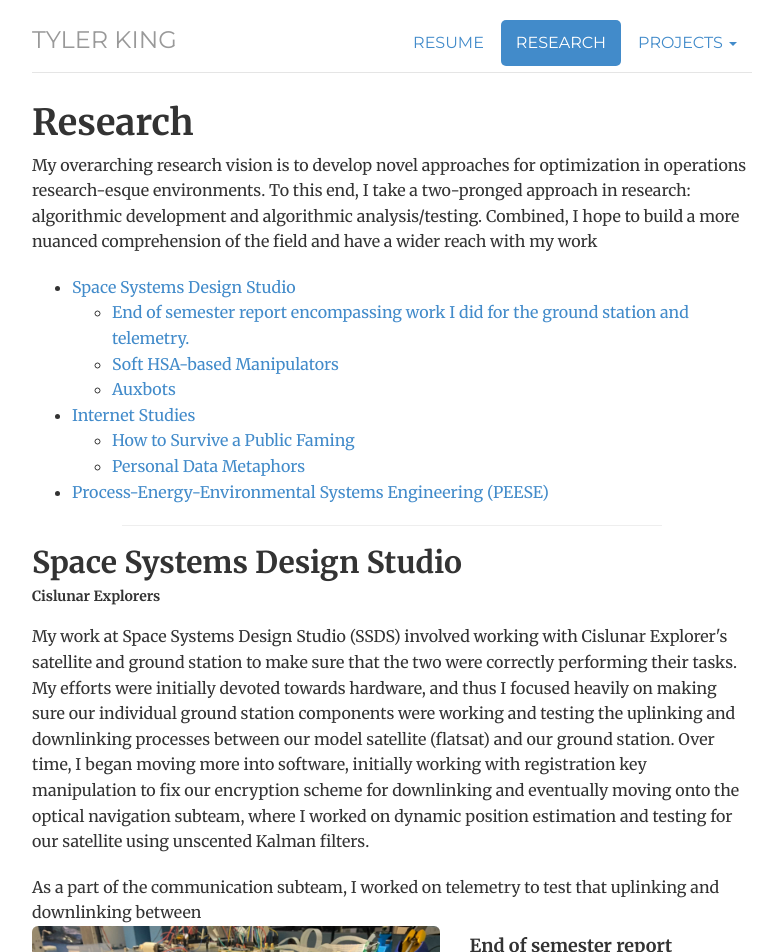
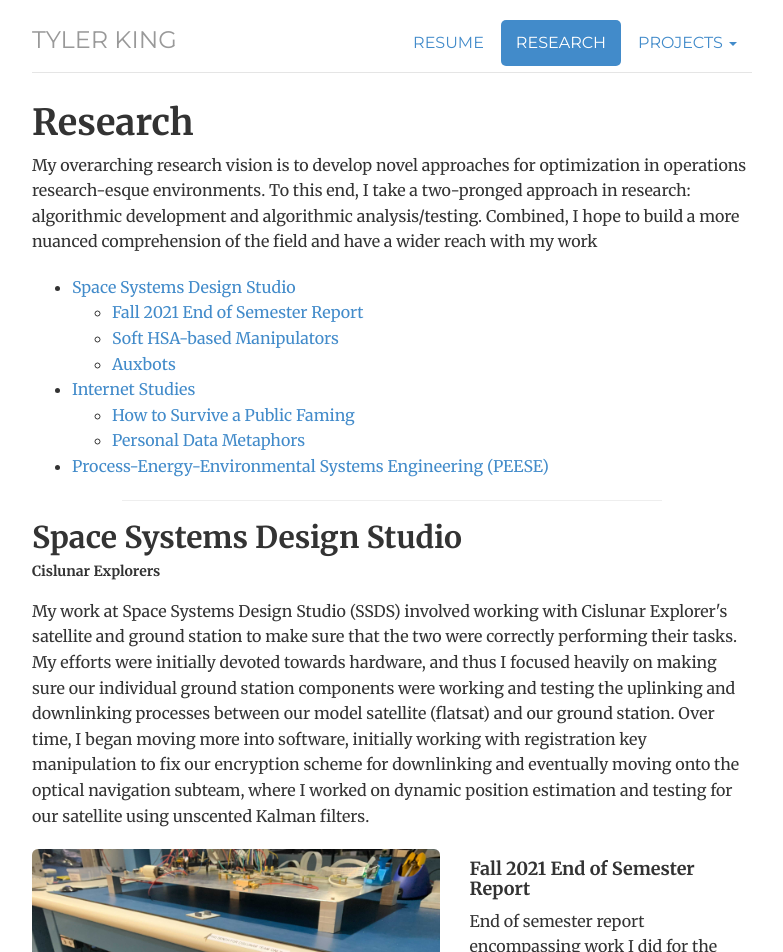
Before and after one commit to tylertking/tylertking.github.io, a Jekyll site: the page built from research/index.html, in a window 1280 px wide and 1400 px high. Shown: the top 952 px of the window, without its empty margins (248-1031 px from the left). Built offline with Jekyll 4.4.1, drawn with Linux system fonts in a browser that asks for light colours; some of the changed text lies outside the part shown.

Commit message:
Research test 2

```diff
--- a/research/index.html
+++ b/research/index.html
@@ -20,9 +20,7 @@ description: Research Experience of Tyler King
 <p></p>
 <p>My work at Space Systems Design Studio (SSDS) involved working with Cislunar Explorer's satellite and ground station to make sure that the two were correctly performing their tasks. My efforts were initially devoted towards hardware, and thus I focused heavily on making sure our individual ground station components were working and testing the uplinking and downlinking processes between our model satellite (flatsat) and our ground station. Over time, I began moving more into software, initially working with registration key manipulation to fix our encryption scheme for downlinking and eventually moving onto the optical navigation subteam, where I worked on dynamic position estimation and testing for our satellite using unscented Kalman filters. </p>
 
-As a part of the communication subteam, I worked on telemetry to test that uplinking and downlinking between
-
-{% include project-blurb.html inDepth="robotics/Cislunar_Explorers_Semester_Report_FA21.pdf" preview="Image from iOS.jpg" title="End of semester report encompassing work I did for the ground station and telemetry."%}
+{% include project-blurb.html inDepth="robotics/Cislunar_Explorers_Semester_Report_FA21.pdf" preview="Image from iOS.jpg" title="Fall 2021 End of Semester Report" description="End of semester report encompassing work I did for the ground station and telemetry for satellite uplinking/downlinking."%}
 {% include project-blurb.html inDepth="robotics/hsaManip.html" preview="hsa-manip-preview.png" title="Soft HSA-based Manipulators" subtitle="2019 -- present" description="Soft grippers that are more robust and easier to control than their pneumatic counterparts. Basis for multiplexed manipulation and recycling-sorting robots"%}
 {% include project-blurb.html inDepth="robotics/auxbot.html" preview="auxbot-preview.png" title="Auxbots" subtitle="2019 -- present" description="Modular volumetric actuators allow us to achieve independent voxel-based designs"%}
 
```
